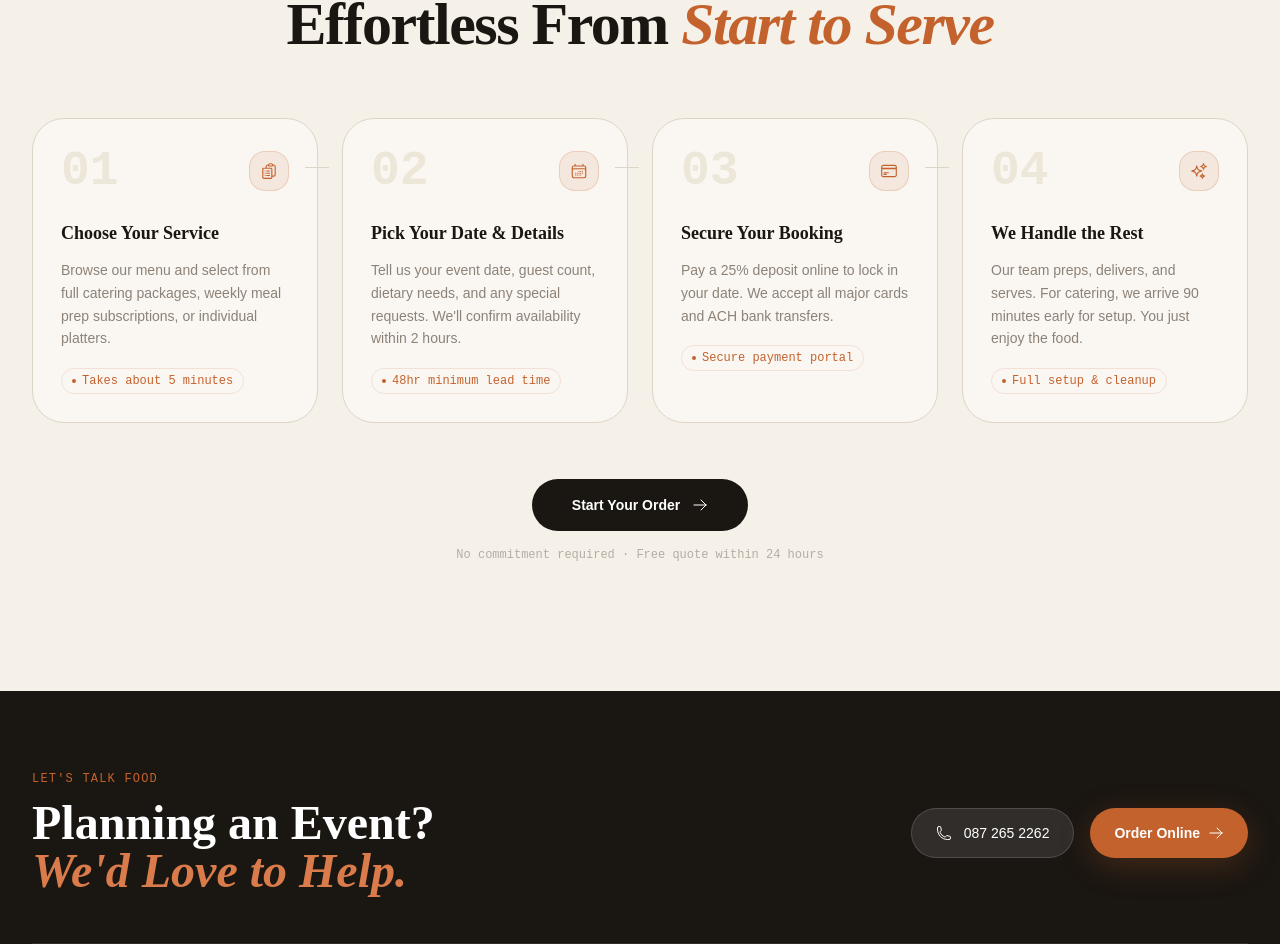
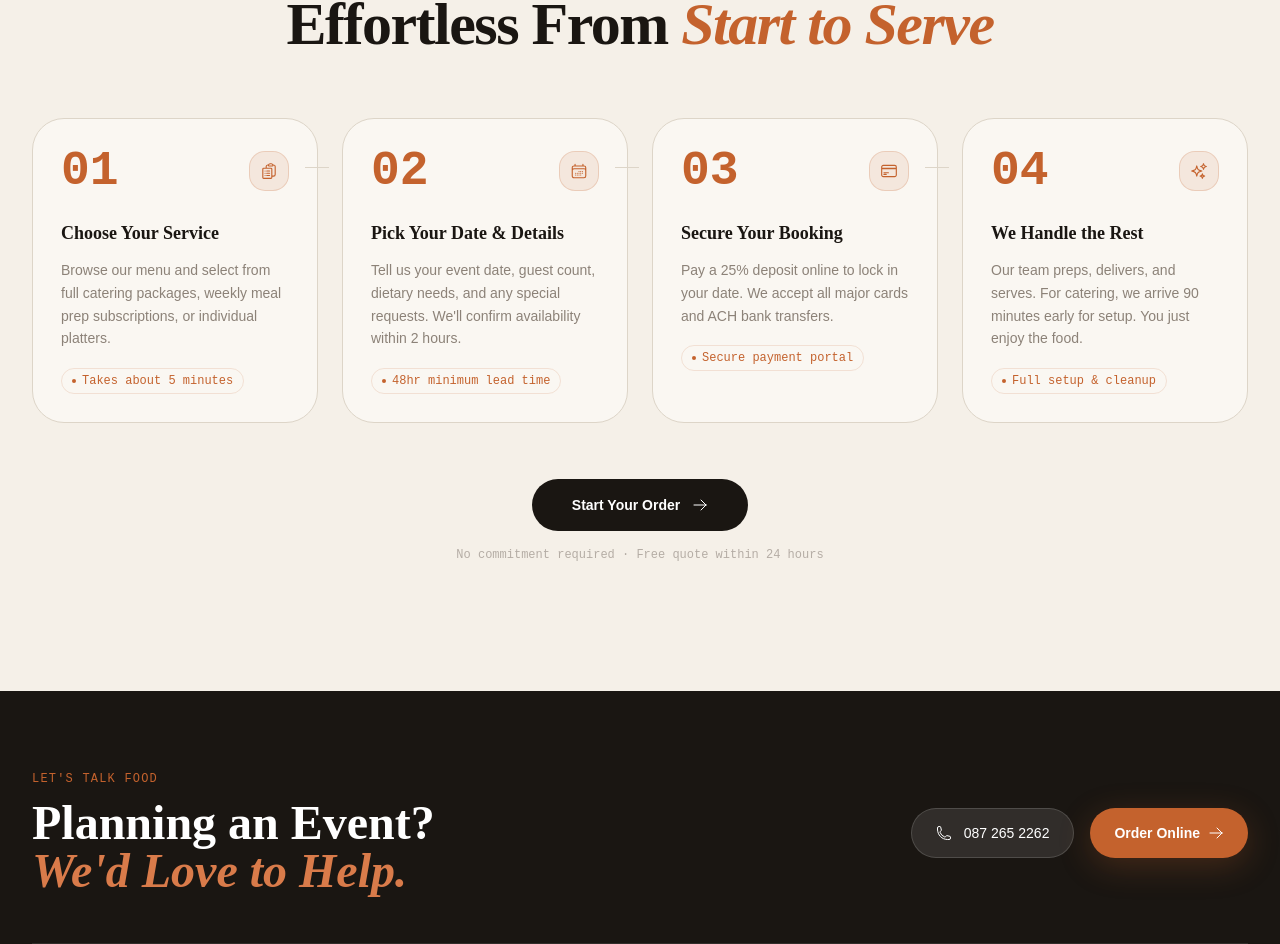
Before and after one commit to 3tiersystems-RMA/cateringhub, a Next.js app: page /homepage in a window 1280 px wide. Shown: the part 3042-3986 px from the top of the page. Built offline with nearby package versions, Linux system fonts and the light colour scheme; no server answers; the database is empty.

Commit message:
Local Commit: 2026-03-11T06:40:41.118Z - Updated `HowItWorksSection.tsx` — changed step numbers (01–04) color from light beige `#EDE7DA` to orange `#C4622D`, matching the "Order Now" button

```diff
--- a/src/app/homepage/components/HowItWorksSection.tsx
+++ b/src/app/homepage/components/HowItWorksSection.tsx
@@ -90,7 +90,7 @@ export default function HowItWorksSection() {
 
               {/* Number */}
               <div className="flex items-center justify-between mb-6">
-                <span className="font-mono text-5xl font-bold text-[#EDE7DA] leading-none">
+                <span className="font-mono text-5xl font-bold text-[#C4622D] leading-none">
                   {step.number}
                 </span>
                 <div className="w-10 h-10 rounded-2xl bg-[#C4622D]/10 border border-[#C4622D]/20 flex items-center justify-center group-hover:bg-[#C4622D] group-hover:border-[#C4622D] transition-all duration-300">
```
